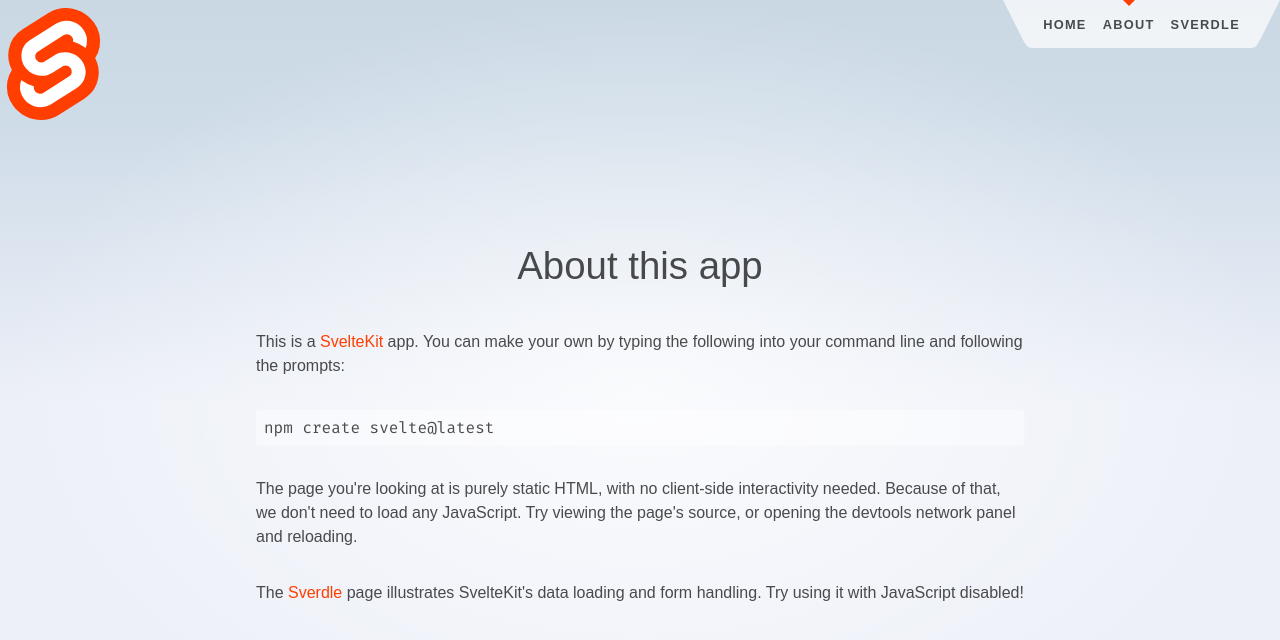
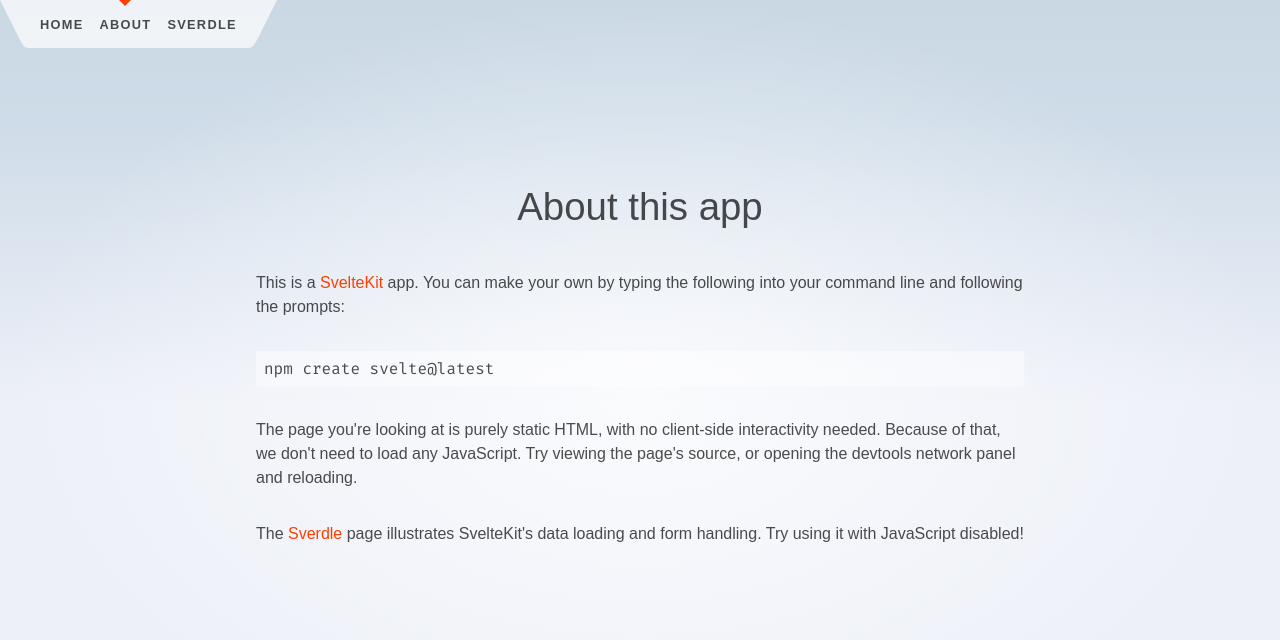
Before and after one commit to diericx/climbing_notebook, a SvelteKit app: page /about in a window 1280 px wide. Shown: the top 640 px of the page. Built offline with nearby package versions, Linux system fonts and the light colour scheme.

Commit message:
removed one more image I missed

```diff
--- a/src/routes/Header.svelte
+++ b/src/routes/Header.svelte
@@ -5,12 +5,6 @@
 </script>
 
 <header>
-	<div class="corner">
-		<a href="https://kit.svelte.dev">
-			<img src={logo} alt="SvelteKit" />
-		</a>
-	</div>
-
 	<nav>
 		<svg viewBox="0 0 2 3" aria-hidden="true">
 			<path d="M0,0 L1,2 C1.5,3 1.5,3 2,3 L2,0 Z" />
```
